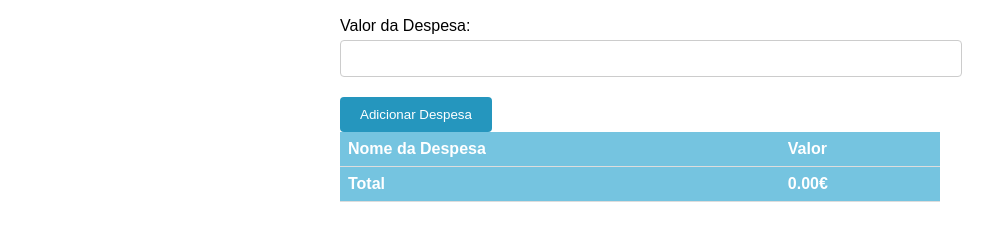
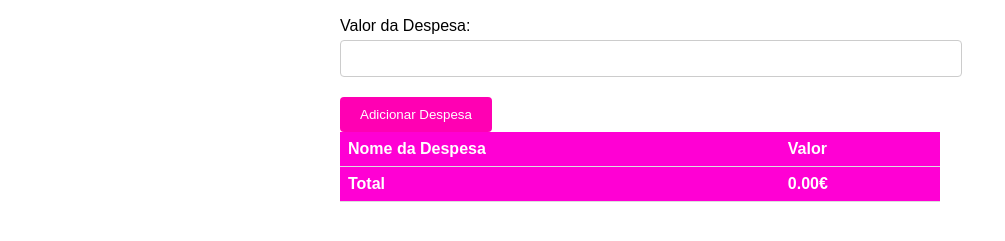
Before and after one commit to JAntunes08/issue, a plain HTML site: page index.html in a window 1280 px wide. Shown: the part 163-404 px from the top of the page, without its empty margins (0-1005 px from the left). Drawn offline with Linux system fonts and the light colour scheme.

Commit message:
Resolução da issue #3

```diff
--- a/index.html
+++ b/index.html
@@ -30,7 +30,7 @@
       border: 1px solid #ccc;
     }
     input[type="submit"] {
-      background-color:#2596be;
+      background-color:#ff00b3;
       color: white;
       padding: 10px 20px;
       border: none;
@@ -38,7 +38,7 @@
       cursor: pointer;
     }
     input[type="submit"]:hover {
-      background-color: #2596be
+      background-color: #ff00b3
     }
     table {
       width: 100%;
@@ -50,7 +50,7 @@
       border-bottom: 1px solid #ddd;
     }
     th {
-      background-color: #75c4e0;
+      background-color: #ff00d4;
       color: white;
     }
     .total {
```
